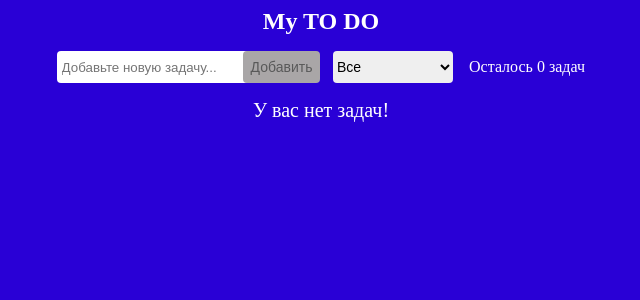
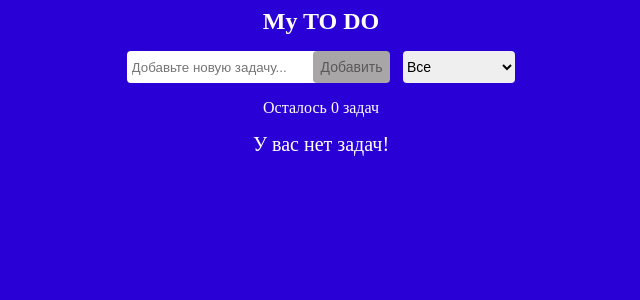
Before and after one commit to alexgrechanikdev/itk-academy-test, a React (Vite) app: page / in a window 1280 px wide. Shown: the top 300 px of the page, without its empty margins (319-959 px from the left). Built offline with nearby package versions, Linux system fonts and the light colour scheme.

Commit message:
fix panel

```diff
--- a/src/App.css
+++ b/src/App.css
@@ -18,6 +18,14 @@
   text-align: center;
 }
 
+.panel_wrapper {
+  display: flex;
+  align-items: center;
+  justify-content: center;
+  gap: var(--indentation-l);
+    flex-direction: column;
+}
+
 .form_wrapper {
   display: flex;
   align-items: center;
@@ -27,6 +35,7 @@
 
 @media (max-width: 750px) {
   .form_wrapper {
+    width: 100%;
     flex-direction: column;
   }
 }
--- a/src/App.tsx
+++ b/src/App.tsx
@@ -37,9 +37,11 @@ function App() {
         <div className="container">
           <div className="wrapper">
             <h2 className="title">My TO DO</h2>
-            <div className="form_wrapper">
-              <AddPanel />
-              <Select options={SORTING_VARIANTS} />
+            <div className="panel_wrapper">
+              <div className="form_wrapper">
+                <AddPanel />
+                <Select options={SORTING_VARIANTS} />
+              </div>
               <p>
                 {`${getDeclension(
                   noCompleteTasks,
```
